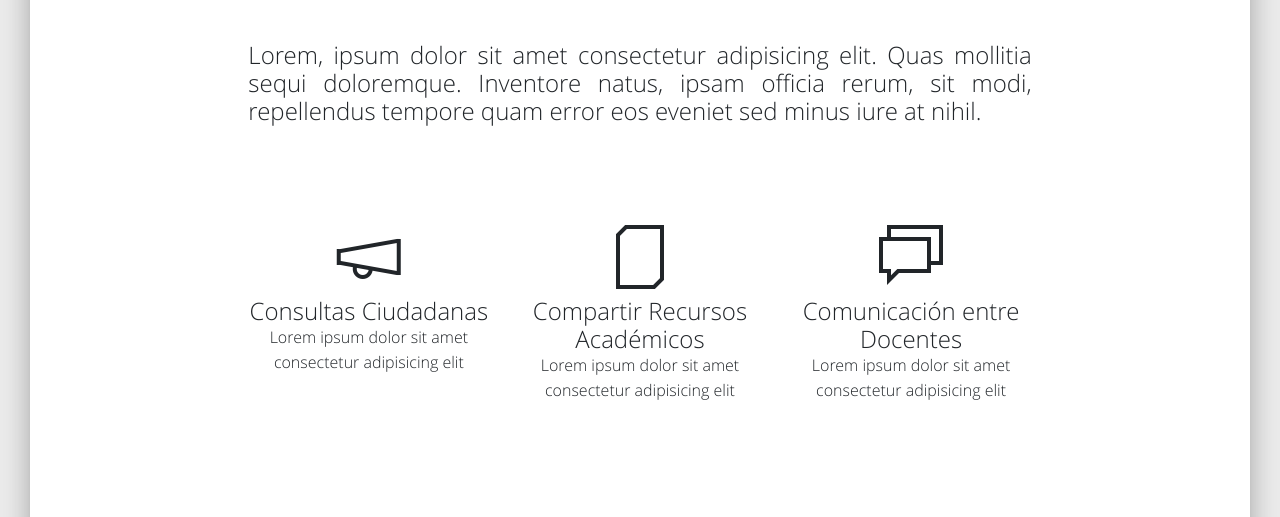
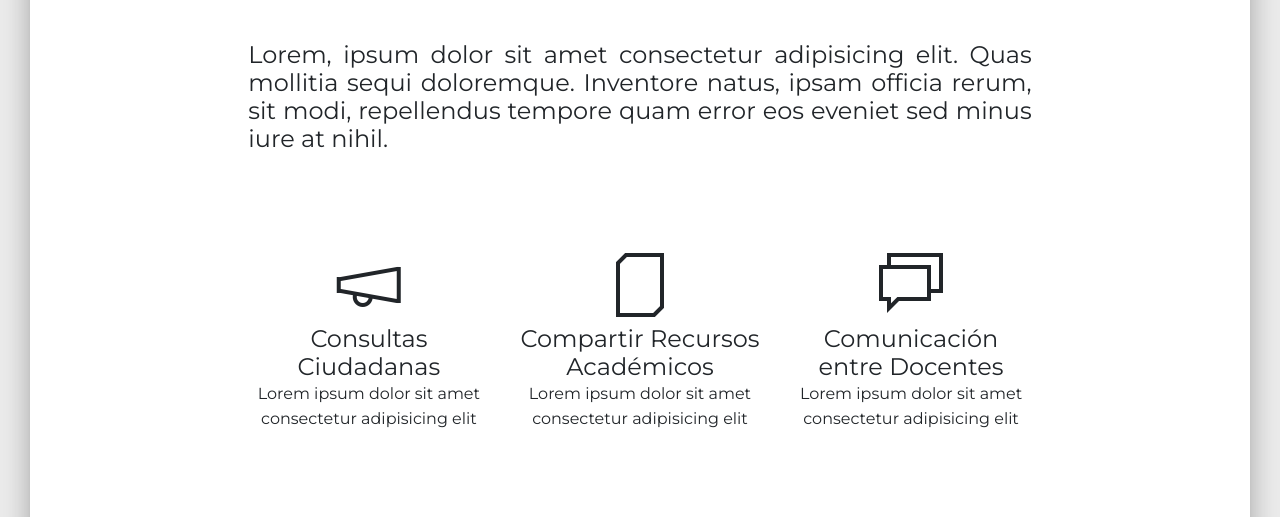
Before and after one commit to johannvalenzuela/formacion-ciudadana, a Django app: page / in a window 1280 px wide. Shown: the part 721-1238 px from the top of the page. Run offline with Django 3.2, Linux system fonts and the light colour scheme; some libraries are stand-ins or nearby versions.

Commit message:
fix: se cambió tipo de letra

```diff
--- a/static/css/styles.css
+++ b/static/css/styles.css
@@ -1,7 +1,10 @@
+@import url('https://fonts.googleapis.com/css?family=Montserrat');
+
 /* HOME */
 body{
     min-height: 100%;
     margin: 0;
+    font-family: 'Montserrat', sans-serif;
     background-color: rgb(235, 235, 235)
 }
 
@@ -298,7 +301,7 @@ ul ul a {
 .card {
     flex-direction: row;
     box-shadow:0px 2px 5px 0px rgba(0,0,0,.2);
-    border: 1px solid #f3f3f3;
+    /* border: 1px solid #f3f3f3; */
     margin-bottom: 2rem;
 }
 
```
